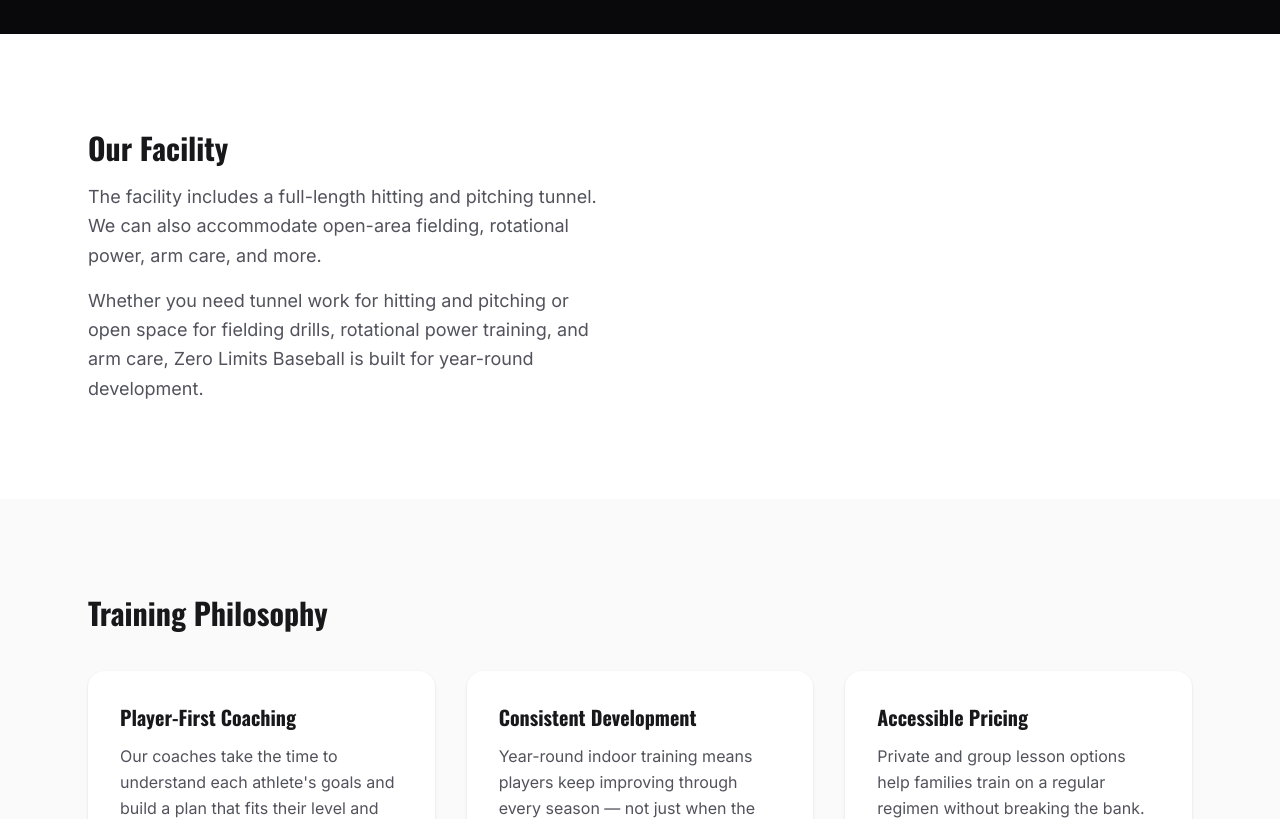
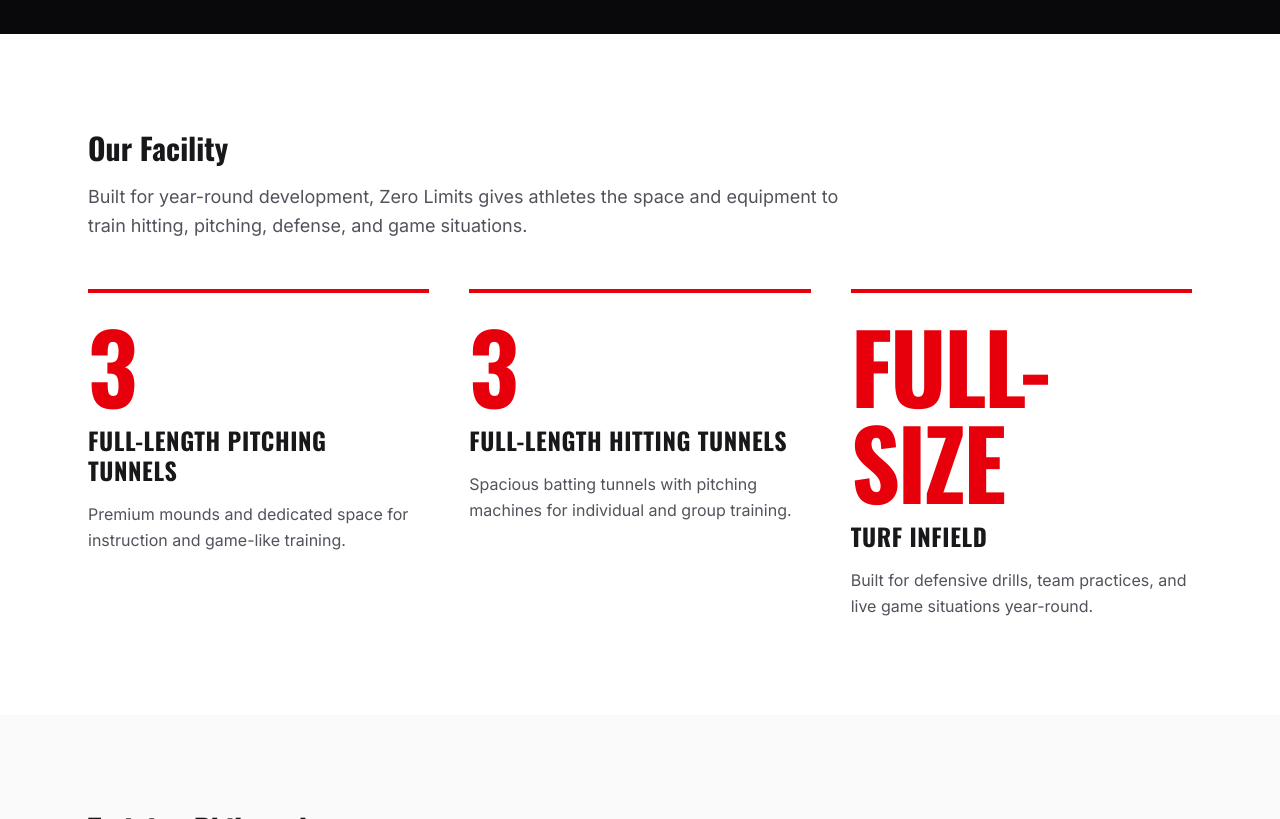
Before and after one commit to darnold5000/zerolimits, a Next.js app: page /about in a window 1280 px wide. Shown: the part 400-1219 px from the top of the page. Built offline with nearby package versions, Linux system fonts and the light colour scheme.

Commit message:
bypass login

```diff
--- a/src/app/about/page.tsx
+++ b/src/app/about/page.tsx
@@ -26,26 +26,49 @@
 
       <section className="py-20 sm:py-24">
         <div className="mx-auto max-w-6xl px-4 sm:px-6">
-          <div className="grid items-start gap-12 lg:grid-cols-2">
-            {/* <div className="relative aspect-[4/3] overflow-hidden rounded-2xl">
-              <Image
-                src={IMAGES.about}
-                alt="Zero Limits Baseball facility"
-                fill
-                className="object-cover"
-                sizes="(max-width: 1024px) 100vw, 50vw"
-              />
-            </div> */}
-            <div>
-              <h2 className="font-display text-3xl font-bold text-zinc-900">Our Facility</h2>
-              <p className="mt-4 text-lg leading-relaxed text-zinc-600">
-                {SITE.facilityDescription}
-              </p>
-              <p className="mt-4 text-lg leading-relaxed text-zinc-600">
-                Whether you need tunnel work for hitting and pitching or open space
-                for fielding drills, rotational power training, and arm care, Zero
-                Limits Baseball is built for year-round development.
-              </p>
+          <div>
+            <h2 className="font-display text-3xl font-bold text-zinc-900">Our Facility</h2>
+            <p className="mt-4 max-w-3xl text-lg leading-relaxed text-zinc-600">
+              Built for year-round development, Zero Limits gives athletes the space
+              and equipment to train hitting, pitching, defense, and game situations.
+            </p>
+
+            <div className="mt-12 grid gap-10 md:grid-cols-3 md:gap-6 lg:gap-10">
+              {[
+                {
+                  stat: "3",
+                  title: "Full-Length Pitching Tunnels",
+                  description:
+                    "Premium mounds and dedicated space for instruction and game-like training.",
+                },
+                {
+                  stat: "3",
+                  title: "Full-Length Hitting Tunnels",
+                  description:
+                    "Spacious batting tunnels with pitching machines for individual and group training.",
+                },
+                {
+                  stat: "Full-Size",
+                  title: "Turf Infield",
+                  description:
+                    "Built for defensive drills, team practices, and live game situations year-round.",
+                },
+              ].map((feature) => (
+                <article
+                  key={feature.title}
+                  className="border-t-4 border-red-600 pt-6"
+                >
+                  <p className="font-display text-7xl font-bold uppercase leading-none tracking-tight text-red-600 sm:text-8xl md:text-7xl lg:text-8xl">
+                    {feature.stat}
+                  </p>
+                  <h3 className="mt-3 max-w-xs font-display text-2xl font-bold uppercase leading-tight tracking-wide text-zinc-900">
+                    {feature.title}
+                  </h3>
+                  <p className="mt-4 max-w-sm leading-relaxed text-zinc-600">
+                    {feature.description}
+                  </p>
+                </article>
+              ))}
             </div>
           </div>
         </div>
```
